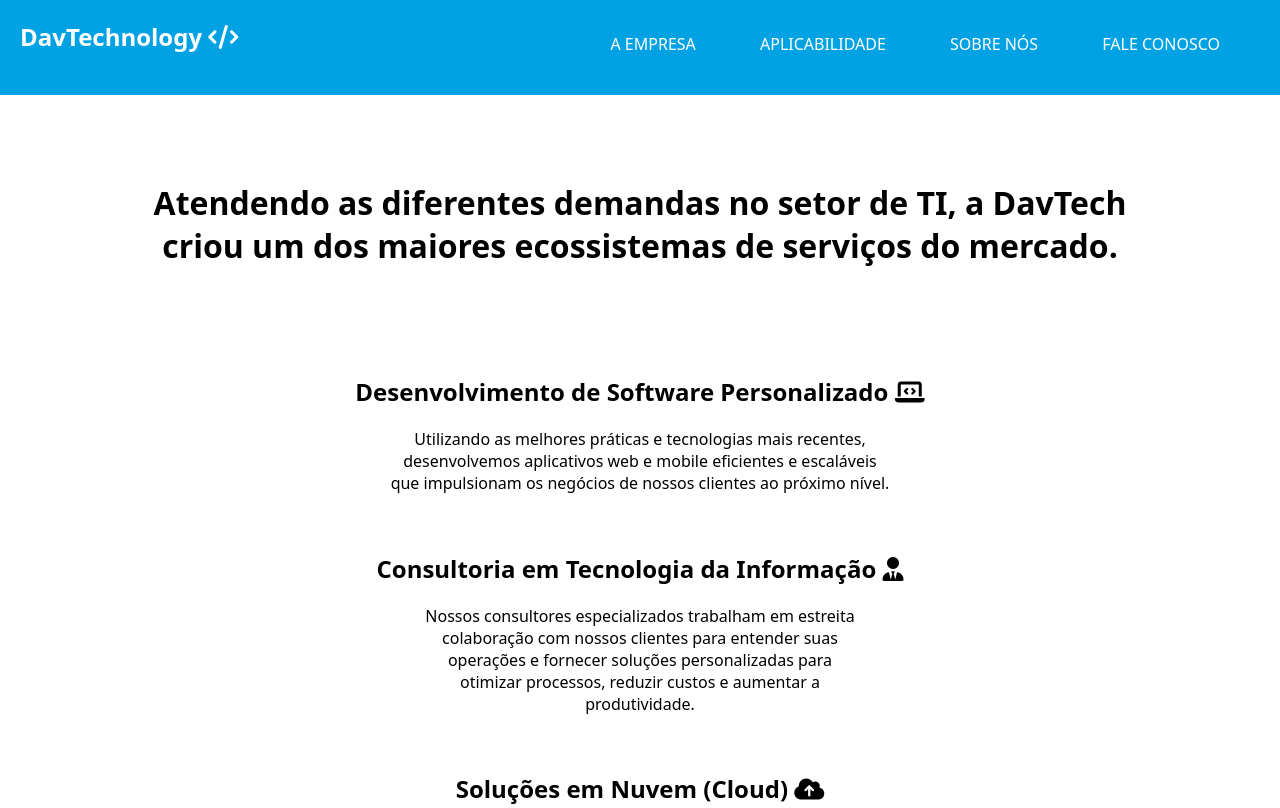
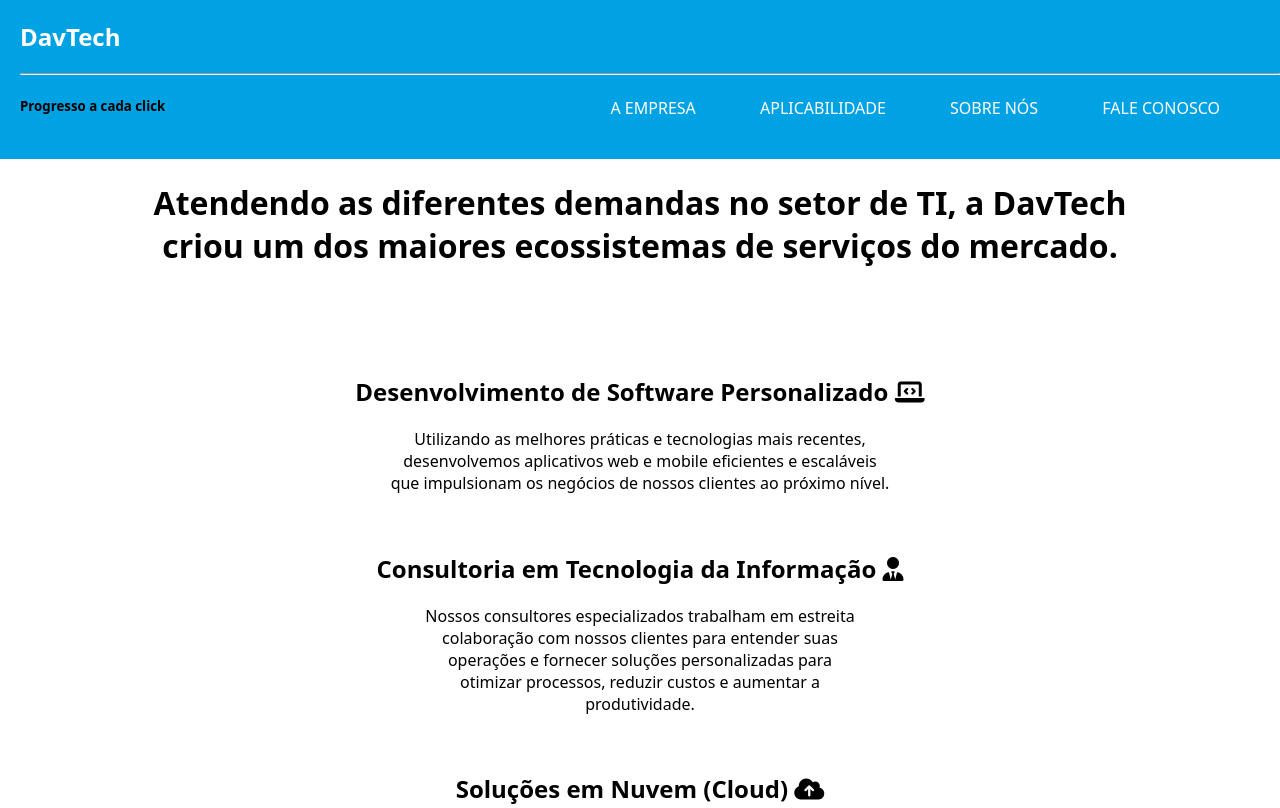
Before and after one commit to DavidHenrique2106/Landin_page, a plain HTML site: page ProjetoSite/src/pagina_inicial/index.html in a window 1280 px wide. Shown: the top 808 px of the page. Drawn offline with Linux system fonts and the light colour scheme.

Commit message:
Atualização

```diff
--- a/ProjetoSite/src/pagina_inicial/index.html
+++ b/ProjetoSite/src/pagina_inicial/index.html
@@ -15,7 +15,11 @@
 
         <div class="logo">
 
-                  <h1>DavTechnology <i class="fa-solid fa-code"></i> </h1>
+                  <h1>DavTech</h1>
+
+                  <hr class="linha1">
+
+                  <h5>Progresso a cada click</h5>
 
         </div>
 
```
